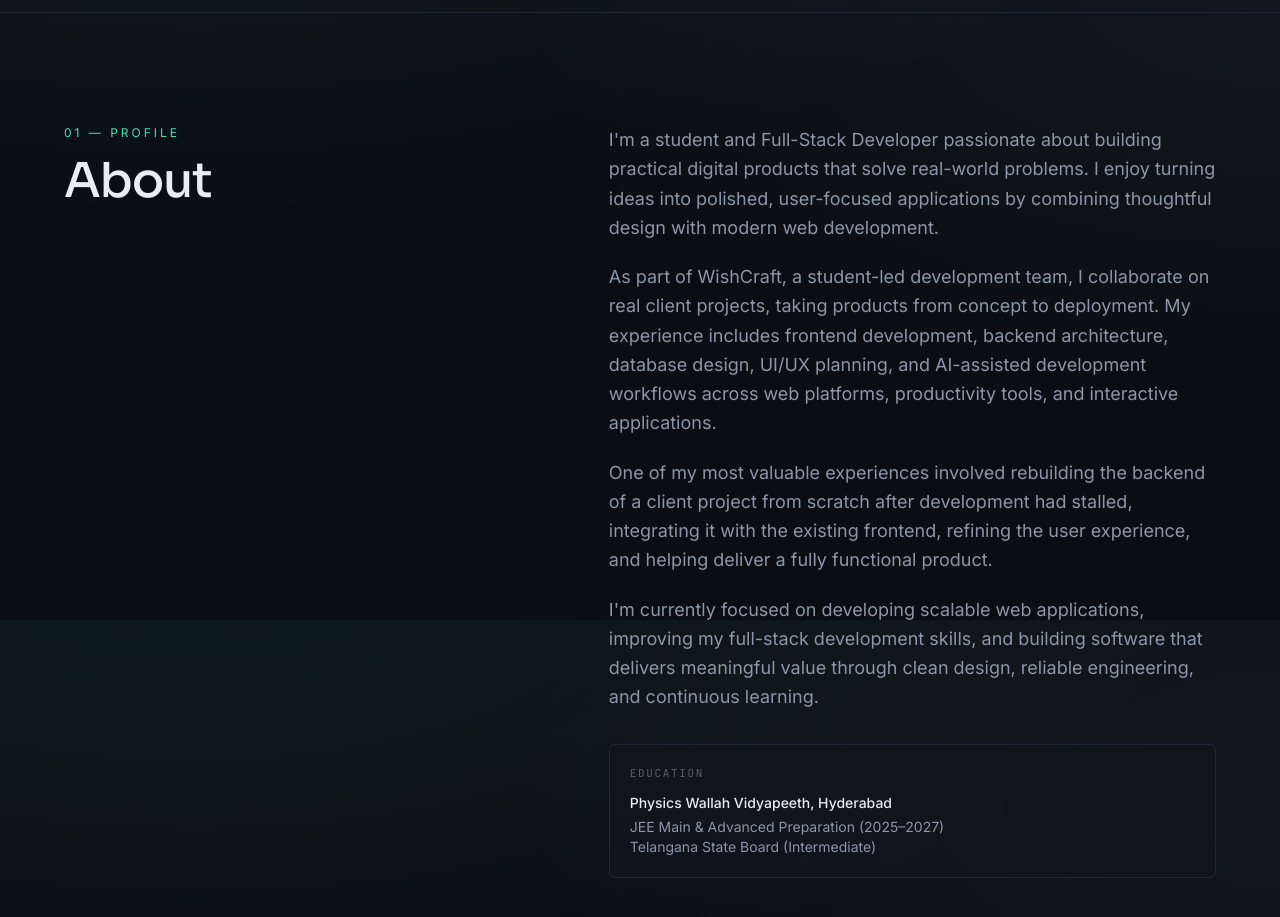
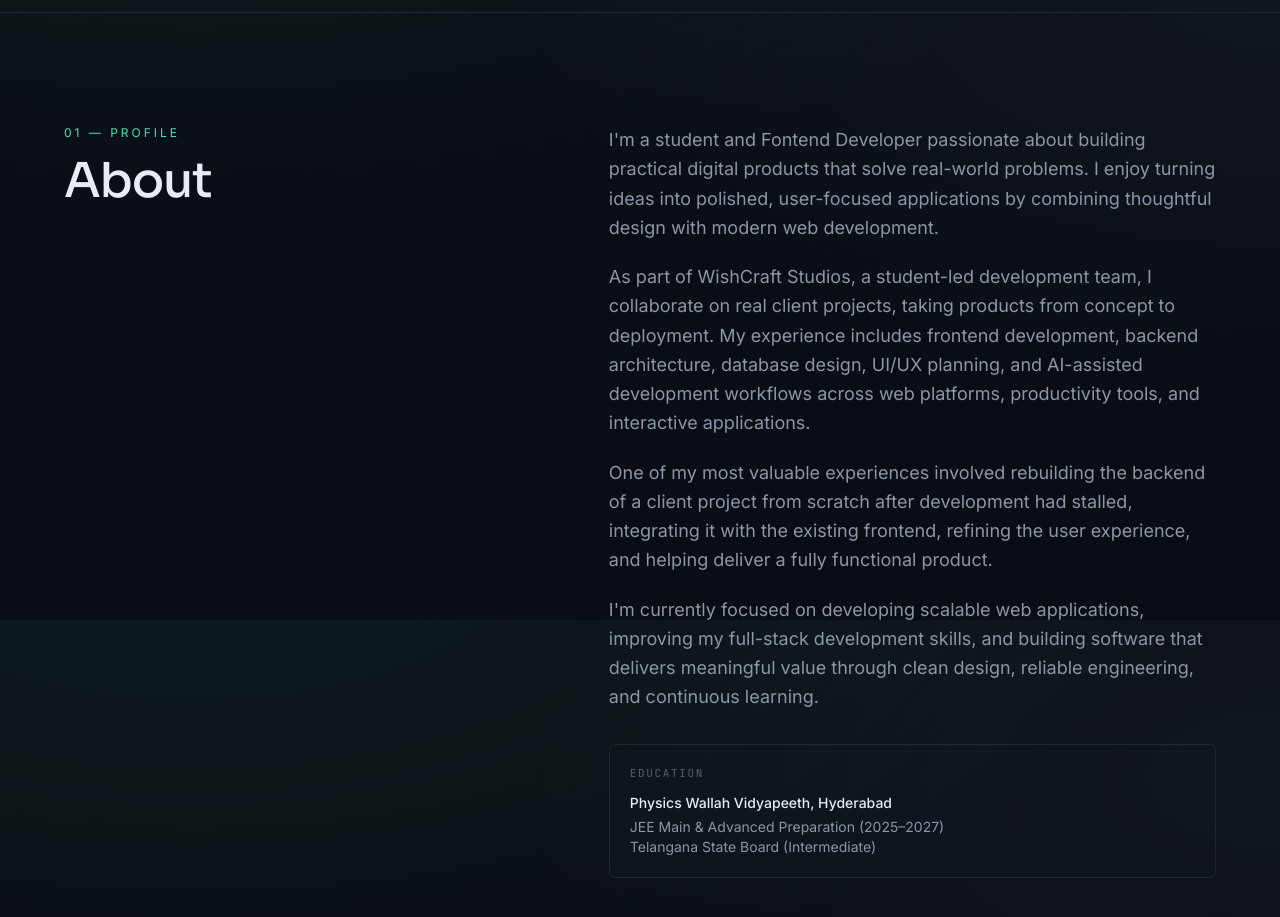
Before and after one commit to Penguin-boss/Sankeerth-Portfolio, a Next.js app: page / in a window 1280 px wide. Shown: the part 980-1897 px from the top of the page. Built offline with nearby package versions, Linux system fonts and the light colour scheme.

Commit message:
Correct typos and update team name in about section

```diff
--- a/src/data/portfolio.ts
+++ b/src/data/portfolio.ts
@@ -14,8 +14,8 @@ export const profile = {
 };
 export const about = {
   paragraphs: [
-    "I'm a student and Full-Stack Developer passionate about building practical digital products that solve real-world problems. I enjoy turning ideas into polished, user-focused applications by combining thoughtful design with modern web development.",
-    "As part of WishCraft, a student-led development team, I collaborate on real client projects, taking products from concept to deployment. My experience includes frontend development, backend architecture, database design, UI/UX planning, and AI-assisted development workflows across web platforms, productivity tools, and interactive applications.",
+    "I'm a student and Fontend Developer passionate about building practical digital products that solve real-world problems. I enjoy turning ideas into polished, user-focused applications by combining thoughtful design with modern web development.",
+    "As part of WishCraft Studios, a student-led development team, I collaborate on real client projects, taking products from concept to deployment. My experience includes frontend development, backend architecture, database design, UI/UX planning, and AI-assisted development workflows across web platforms, productivity tools, and interactive applications.",
     "One of my most valuable experiences involved rebuilding the backend of a client project from scratch after development had stalled, integrating it with the existing frontend, refining the user experience, and helping deliver a fully functional product.",
     "I'm currently focused on developing scalable web applications, improving my full-stack development skills, and building software that delivers meaningful value through clean design, reliable engineering, and continuous learning.",
   ],
```
